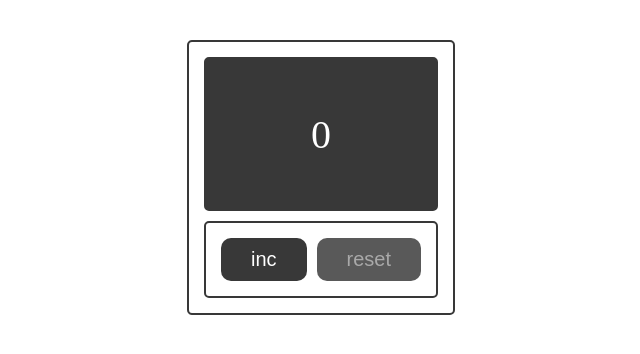
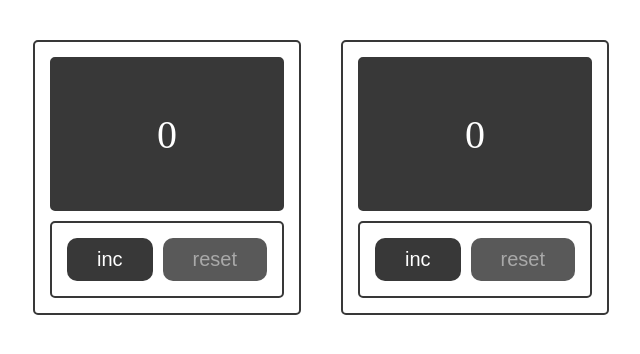
Before and after one commit to Tumelya/mywork, a React (Create React App) app: page / in a window 1280 px wide. Shown: the top 354 px of the page, without its empty margins (319-959 px from the left). Built offline with nearby package versions, Linux system fonts and the light colour scheme.

Commit message:
feat: add another counter

```diff
--- a/src/App.css
+++ b/src/App.css
@@ -3,5 +3,4 @@
   justify-content: center;
   align-items: center;
   margin: 0 auto;
-  width: 50%;
 }
--- a/src/App.tsx
+++ b/src/App.tsx
@@ -7,6 +7,7 @@ function App() {
     return (
         <div className="App">
             <Counter/>
+            <Counter/>
         </div>
     );
 }
--- a/src/components/Counter.module.css
+++ b/src/components/Counter.module.css
@@ -5,7 +5,7 @@
     border: 2px solid #383838;
     border-radius: 5px;
     padding: 15px;
-    margin-top: 40px;
+    margin: 40px 20px;
 }
 
 .buttonsBlock {
```
